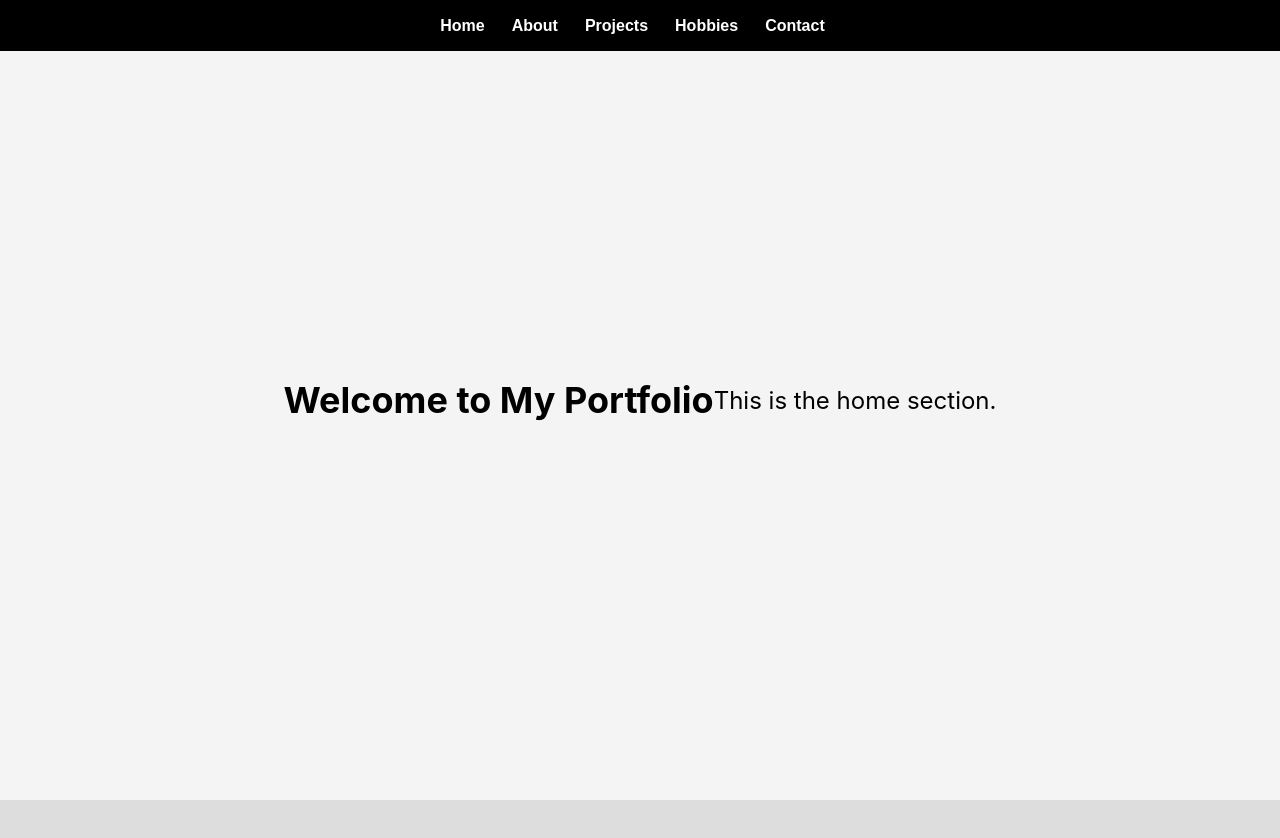
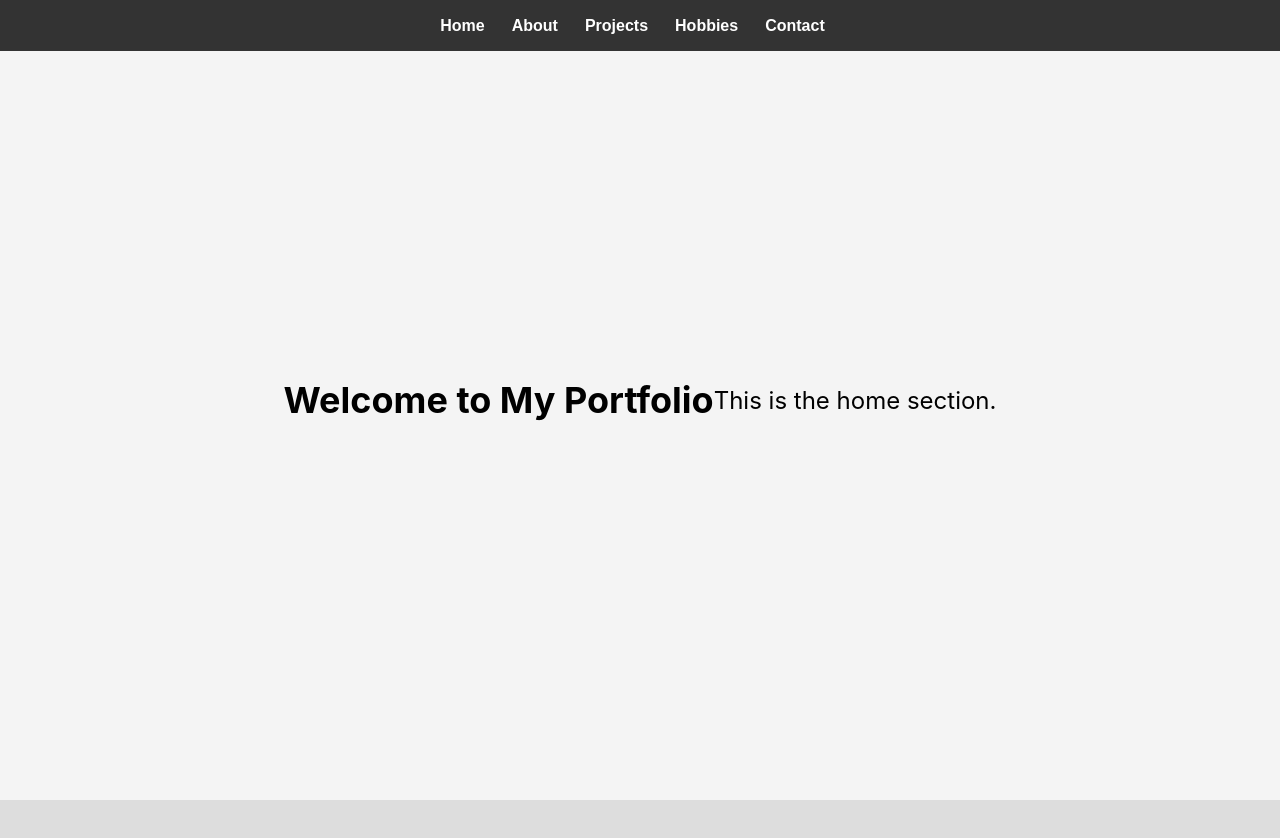
Before and after one commit to all059/all059.github.io, a React (Create React App) app in the folder my-portfolio/: page / in a window 1280 px wide. Shown: the top 838 px of the page. Built offline with nearby package versions, Linux system fonts and the light colour scheme.

Commit message:
making navbar less dark

```diff
--- a/my-portfolio/src/styles.css
+++ b/my-portfolio/src/styles.css
@@ -5,7 +5,7 @@ nav {
   left: 0;
   width: 100%;
   padding: 15px 0;
-  background-color: rgba(0, 0, 0, 1); /* Transparent initially */
+  background-color: #333;
   transition: background-color 0.3s ease-in-out;
   z-index: 1000;
   text-align: center;
```
